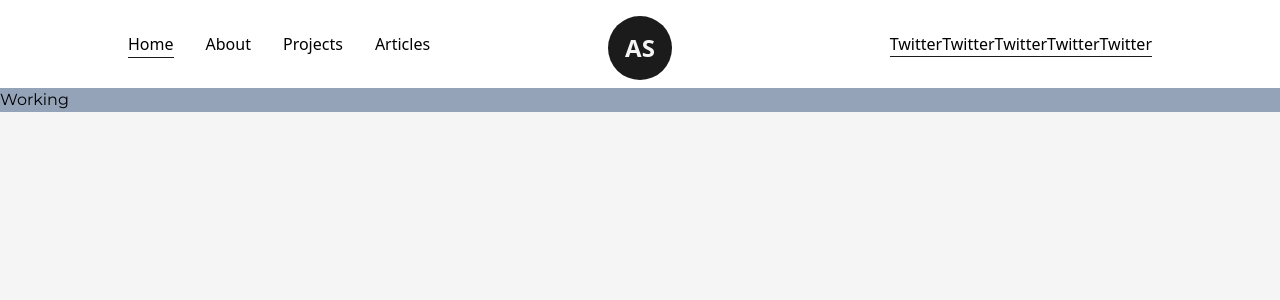
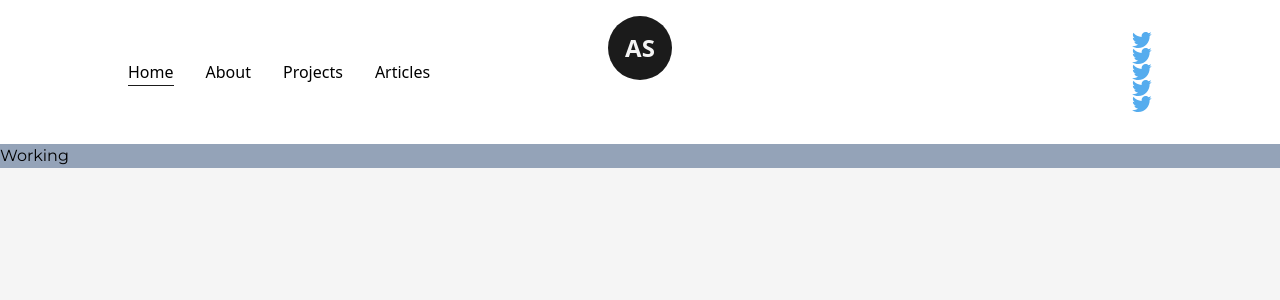
Before and after one commit to dotarjun/Portfolio, a Next.js app: page / in a window 1280 px wide. Shown: the top 300 px of the page. Built offline with nearby package versions, Linux system fonts and the light colour scheme.

Commit message:
🎨 style(Icons.js): add TwitterIcon component 🎨 style(NavBar.js): replace CustomLink with TwitterIcon component in nav bar

```diff
--- /dev/null
+++ b/src/components/Icons.js
@@ -0,0 +1,18 @@
+import * as React from "react"
+const TwitterIcon = ({ className, ...rest }) => (
+    <svg
+        xmlns="http://www.w3.org/2000/svg"
+        width="1.23em"
+        height="1em"
+        viewBox="0 0 256 209"
+        className={`w-full h-auto ${className}`}
+        {...rest}
+    >
+        <path fill="rgba(255, 255, 255, 0)" d="M0 0h256v209H0z" />
+        <path
+            fill="#55acee"
+            d="M256 25.45a105.04 105.04 0 0 1-30.166 8.27c10.845-6.5 19.172-16.793 23.093-29.057a105.183 105.183 0 0 1-33.351 12.745C205.995 7.201 192.346.822 177.239.822c-29.006 0-52.523 23.516-52.523 52.52 0 4.117.465 8.125 1.36 11.97-43.65-2.191-82.35-23.1-108.255-54.876-4.52 7.757-7.11 16.78-7.11 26.404 0 18.222 9.273 34.297 23.365 43.716a52.312 52.312 0 0 1-23.79-6.57c-.003.22-.003.44-.003.661 0 25.447 18.104 46.675 42.13 51.5a52.592 52.592 0 0 1-23.718.9c6.683 20.866 26.08 36.05 49.062 36.475-17.975 14.086-40.622 22.483-65.228 22.483-4.24 0-8.42-.249-12.529-.734 23.243 14.902 50.85 23.597 80.51 23.597 96.607 0 149.434-80.031 149.434-149.435 0-2.278-.05-4.543-.152-6.795A106.748 106.748 0 0 0 256 25.45"
+        />
+    </svg>
+)
+export default TwitterIcon
--- a/src/components/NavBar.js
+++ b/src/components/NavBar.js
@@ -2,6 +2,7 @@
 import React from 'react'
 import Logo from './Logo'
 import { useRouter } from 'next/router'
+import TwitterIcon from './Icons'
 
 const CustomLink = ({ href, title, className = "" }) => {
     const router = useRouter();
@@ -34,11 +35,11 @@
             </nav>
 
             <nav>
-                <CustomLink title="Twitter" href="/" target={"_blank"} />
-                <CustomLink title="Twitter" href="/" target={"_blank"} />
-                <CustomLink title="Twitter" href="/" target={"_blank"} />
-                <CustomLink title="Twitter" href="/" target={"_blank"} />
-                <CustomLink title="Twitter" href="/" target={"_blank"} />
+                <Link href="/" target={"_blank"}><TwitterIcon /></Link>
+                <Link href="/" target={"_blank"}><TwitterIcon /></Link>
+                <Link href="/" target={"_blank"}><TwitterIcon /></Link>
+                <Link href="/" target={"_blank"}><TwitterIcon /></Link>
+                <Link href="/" target={"_blank"}><TwitterIcon /></Link>
             </nav>
             <div className=' absolute left-[50%] top-2 translate-x-[-50%]'>
                 <Logo />
```
